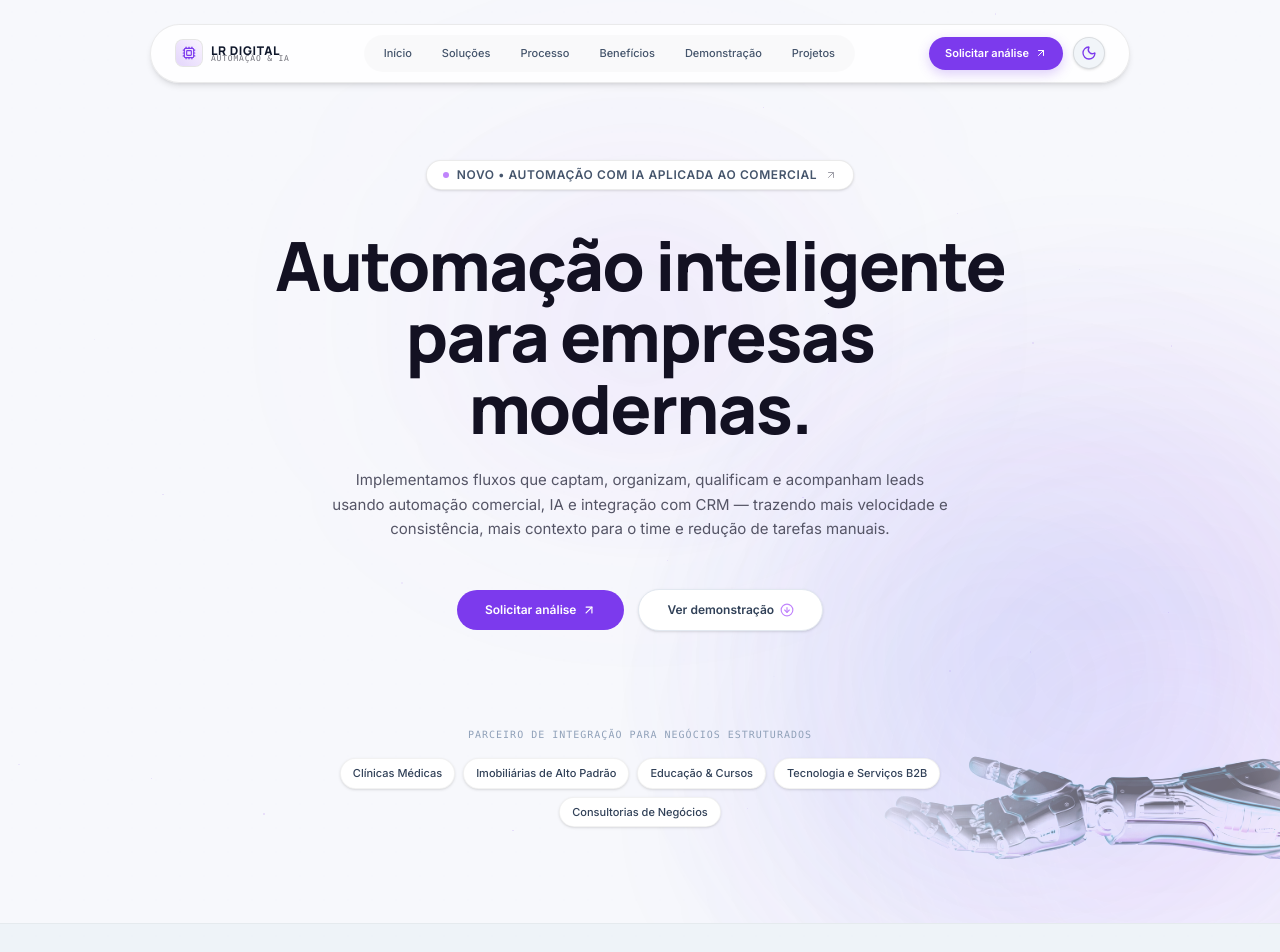
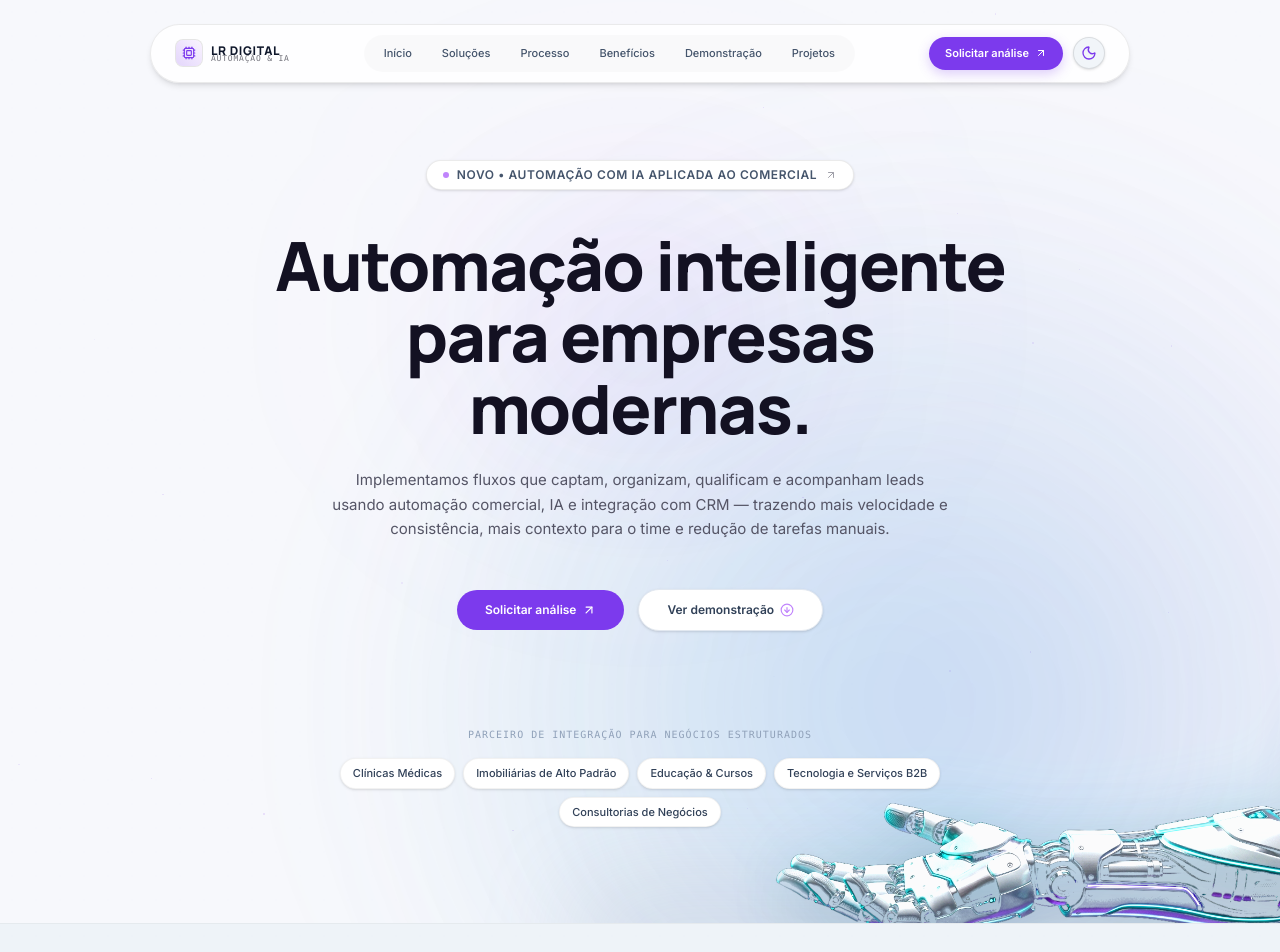
Before and after one commit to SejaVersatil/lrdigital, a React (Vite) app: page / in a window 1280 px wide. Shown: the top 952 px of the page. Built offline with nearby package versions, Linux system fonts and the light colour scheme.

Commit message:
Refine light hero robotic hand

```diff
--- a/src/components/HeroSection.tsx
+++ b/src/components/HeroSection.tsx
@@ -8,6 +8,7 @@ import { motion } from "motion/react";
 import { trustPills } from "../data/landingData";
 
 const roboticHandHero = new URL("../assets/images/robotic_hand_hero_1780073012840.png", import.meta.url).href;
+const roboticHandHeroLight = new URL("../assets/images/robotic_hand_hero_light.png", import.meta.url).href;
 
 interface HeroSectionProps {
   onOpenContactModal: () => void;
@@ -118,12 +119,10 @@ export default function HeroSection({ onOpenContactModal, onScrollToDemo, isDark
       <div className="absolute inset-0 z-10 pointer-events-none overflow-hidden select-none">
         {/* Refined glow layers near the hand area specifically for Light Mode */}
         {!isDarkMode && (
-          <div className="absolute right-[-10%] bottom-[-10%] w-[550px] md:w-[800px] h-[550px] md:h-[800px] rounded-full pointer-events-none z-0 opacity-90">
-            {/* Lavender/Violet glow layer behind the hand with higher presence */}
-            <div className="absolute inset-0 bg-[radial-gradient(circle_at_60%_55%,rgba(168,85,247,0.16)_0%,transparent_65%)] blur-[90px]" />
-            <div className="absolute inset-0 bg-[radial-gradient(circle_at_70%_70%,rgba(124,58,237,0.10)_0%,transparent_70%)] blur-[80px]" />
-            {/* Ciano subtle glow layer */}
-            <div className="absolute inset-12 bg-[radial-gradient(circle_at_50%_60%,rgba(56,189,248,0.12)_0%,transparent_60%)] blur-[100px]" />
+          <div className="absolute right-[-14%] bottom-[-16%] h-[620px] w-[720px] rounded-full pointer-events-none z-0 opacity-100 md:h-[840px] md:w-[980px] xl:h-[980px] xl:w-[1180px]">
+            <div className="absolute inset-0 bg-[radial-gradient(circle_at_58%_62%,rgba(124,58,237,0.13)_0%,rgba(124,58,237,0.06)_34%,transparent_66%)] blur-[78px]" />
+            <div className="absolute inset-10 bg-[radial-gradient(circle_at_52%_64%,rgba(6,182,212,0.16)_0%,rgba(45,212,191,0.07)_38%,transparent_68%)] blur-[86px]" />
+            <div className="absolute bottom-20 right-10 h-28 w-[72%] rounded-full bg-slate-400/20 blur-[46px]" />
           </div>
         )}
 
@@ -134,18 +133,18 @@ export default function HeroSection({ onOpenContactModal, onScrollToDemo, isDark
           className={
             isDarkMode
               ? "absolute right-[-15%] sm:right-[-8%] md:right-[-5%] lg:right-[-6%] xl:right-[-8%] bottom-[-10%] sm:bottom-[-4%] md:bottom-[-2%] lg:bottom-[-4%] xl:bottom-[-6%] w-[95vw] sm:w-[72vw] md:w-[68vw] lg:w-[64vw] xl:w-[58vw] max-w-[750px] md:max-w-[1050px] lg:max-w-[1200px] xl:max-w-[1350px]"
-              : "absolute right-[-6%] sm:right-[-5%] md:right-[-4%] lg:right-[-5%] xl:right-[-6%] bottom-[-2%] sm:bottom-[-1%] md:bottom-[0%] lg:bottom-[-2%] xl:bottom-[-3%] w-[88vw] sm:w-[62vw] md:w-[56vw] lg:w-[50vw] xl:w-[46vw] max-w-[700px] sm:max-w-[850px] md:max-w-[950px] lg:max-w-[1050px] xl:max-w-[1100px]"
+              : "absolute right-[-18%] sm:right-[-10%] md:right-[-7%] lg:right-[-7%] xl:right-[-8%] bottom-[-18%] sm:bottom-[-12%] md:bottom-[-10%] lg:bottom-[-12%] xl:bottom-[-14%] w-[108vw] sm:w-[76vw] md:w-[70vw] lg:w-[65vw] xl:w-[59vw] max-w-[780px] md:max-w-[1080px] lg:max-w-[1220px] xl:max-w-[1360px]"
           }
         >
           <img
-            src={roboticHandHero}
+            src={isDarkMode ? roboticHandHero : roboticHandHeroLight}
             alt=""
             aria-hidden="true"
             referrerPolicy="no-referrer"
             className={`w-full h-auto object-contain transition-all duration-700 ${
               isDarkMode
                 ? "opacity-[0.70] md:opacity-[0.82]"
-                : "opacity-[0.44] md:opacity-[0.52]"
+                : "opacity-[0.86] md:opacity-[0.96]"
             }`}
             style={
               isDarkMode
@@ -155,10 +154,9 @@ export default function HeroSection({ onOpenContactModal, onScrollToDemo, isDark
                     maskImage: "radial-gradient(circle at 80% 80%, black 20%, transparent 75%)",
                   }
                 : {
-                    filter: "invert(1) hue-rotate(185deg) brightness(1.10) contrast(1.22) saturate(0.72)",
-                    mixBlendMode: "multiply",
-                    WebkitMaskImage: "radial-gradient(circle at 68% 62%, black 22%, transparent 72%)",
-                    maskImage: "radial-gradient(circle at 68% 62%, black 22%, transparent 72%)",
+                    filter:
+                      "brightness(0.96) contrast(1.18) saturate(1.08) drop-shadow(0 28px 36px rgba(15,23,42,0.22)) drop-shadow(0 0 42px rgba(34,211,238,0.18))",
+                    mixBlendMode: "normal",
                   }
             }
           />
```
Also changed, not shown: src/assets/images/robotic_hand_hero_light.png (added).
